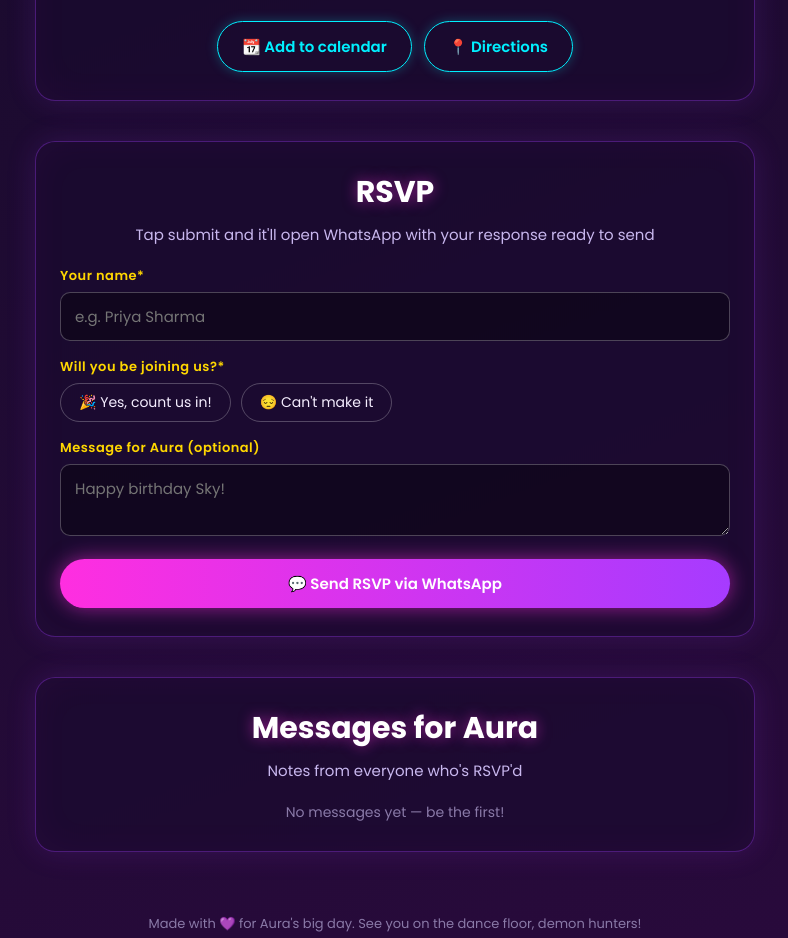
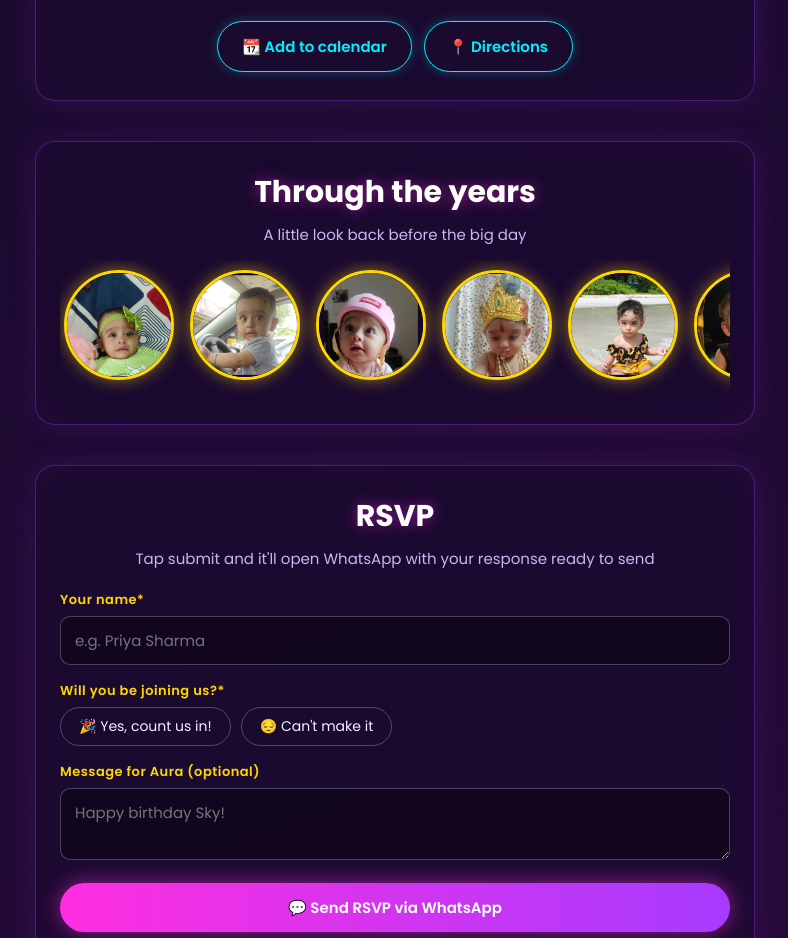
Before and after one commit to TheJugaadSRE/Aura-5th-Birthday, a plain HTML site: page index.html in a window 1280 px wide. Shown: the part 1320-2258 px from the top of the page, without its empty margins (245-1033 px from the left). Drawn offline with Linux system fonts and the light colour scheme.

Commit message:
Add Through the Years childhood photo gallery

```diff
--- a/index.html
+++ b/index.html
@@ -174,6 +174,12 @@
     background:transparent;border:1.5px solid var(--neon-cyan);color:var(--neon-cyan);
     box-shadow:0 0 12px rgba(0,240,255,0.25);
   }
+  .photo-strip{display:flex;gap:16px;overflow-x:auto;padding:10px 4px 16px;-webkit-overflow-scrolling:touch;}
+  .photo-circle{
+    flex:0 0 auto;width:110px;height:110px;border-radius:50%;overflow:hidden;
+    border:3px solid var(--neon-gold);box-shadow:0 0 16px rgba(255,215,0,0.5);
+  }
+  .photo-circle img{width:100%;height:100%;object-fit:cover;display:block;}
   .gift-grid{display:grid;grid-template-columns:repeat(auto-fit,minmax(190px,1fr));gap:14px;margin-top:20px;position:relative;z-index:1;}
   .gift-card{
     background:rgba(10,4,24,0.72);border:1px solid rgba(0,240,255,0.3);
@@ -363,6 +369,23 @@
       <div class="btn-row">
         <button class="btn btn-outline" onclick="downloadICS()">📆 Add to calendar</button>
         <a class="btn btn-outline" href="https://www.google.com/maps/place/VTP+Beaumonde+T3/@18.540314,73.981767,17z/data=!3m1!4b1!4m6!3m5!1s0x3bc2c3003ef7623d:0xdb6e412dc7969b0f!8m2!3d18.540314!4d73.9843419!16s%2Fg%2F11w7s5c8p1?entry=ttu&g_ep=EgoyMDI2MDkwMi4wIKXMDSoASAFQAw%3D%3D" target="_blank">📍 Directions</a>
+      </div>
+    </div>
+  </section>
+
+  <section id="throwback-section">
+    <div class="card">
+      <div class="section-title">Through the years</div>
+      <div class="section-sub">A little look back before the big day</div>
+      <div class="photo-strip">
+        <div class="photo-circle"><img src="photos/aura-1.jpg" alt="Aura as a baby" loading="lazy"></div>
+        <div class="photo-circle"><img src="photos/aura-2.jpg" alt="Aura as a baby" loading="lazy"></div>
+        <div class="photo-circle"><img src="photos/aura-3.jpg" alt="Aura as a baby" loading="lazy"></div>
+        <div class="photo-circle"><img src="photos/aura-4.jpg" alt="Aura dressed as Krishna" loading="lazy"></div>
+        <div class="photo-circle"><img src="photos/aura-5.jpg" alt="Aura at the beach" loading="lazy"></div>
+        <div class="photo-circle"><img src="photos/aura-6.jpg" alt="Aura dressed up" loading="lazy"></div>
+        <div class="photo-circle"><img src="photos/aura-7.jpg" alt="Aura painting" loading="lazy"></div>
+        <div class="photo-circle"><img src="photos/aura-8.jpg" alt="Aura smiling with her craft" loading="lazy"></div>
       </div>
     </div>
   </section>
```
Also changed, not shown: photos/aura-1.jpg (added), photos/aura-2.jpg (added), photos/aura-3.jpg (added), photos/aura-4.jpg (added), photos/aura-5.jpg (added), photos/aura-6.jpg (added), photos/aura-7.jpg (added), photos/aura-8.jpg (added).
